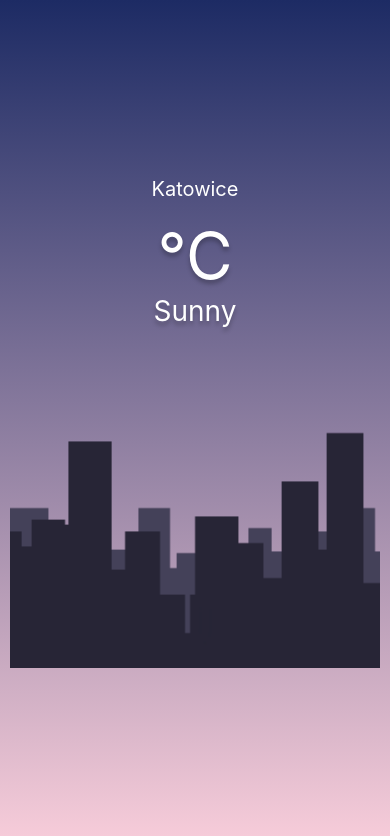
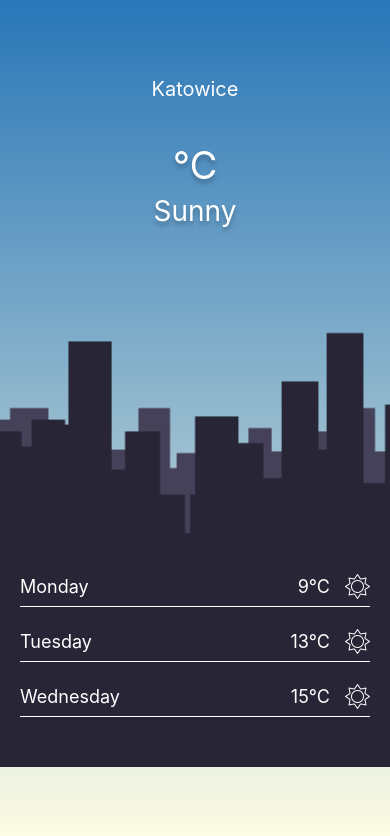
Before and after one commit to hey-gleb/pixel-weather, a React Native app: screen / in a window 390 px wide. Shown: the top 836 px of the page. Built offline with nearby package versions, Linux system fonts and the light colour scheme; no server answers.

Commit message:
Added 3 days weather forecasting

```diff
--- a/src/components/currentWeather/CurrentWeather.tsx
+++ b/src/components/currentWeather/CurrentWeather.tsx
@@ -13,7 +13,10 @@ const CurrentWeather: React.FC<Props> = (props) => {
     const { curWeather } = props;
     return (
         <View style={styles.container}>
-            <Text style={styles.degrees}>{curWeather.degrees}&#8451;</Text>
+            <Text style={styles.degrees}>
+                {curWeather.degrees}
+                <Text style={styles.unit}>&#8451;</Text>
+            </Text>
             <Text style={styles.description}>Sunny</Text>
         </View>
     );
@@ -33,6 +36,10 @@ const styles = StyleSheet.create({
         textShadowOffset: { width: 0, height: 4 },
         textShadowRadius: 4,
     },
+    unit: {
+        fontSize: 38,
+        lineHeight: 44,
+    },
     description: {
         fontSize: 28,
         lineHeight: 34,
--- /dev/null
+++ b/src/components/dayWeather/DayWeather.tsx
@@ -0,0 +1,57 @@
+import React from 'react';
+import { StyleSheet, Text, View, ViewStyle, Image } from 'react-native';
+
+import { WeekDays } from '../../types/days';
+
+export interface Props {
+    style?: ViewStyle;
+    weekDay: WeekDays;
+    degrees: number;
+}
+
+const DayWeather: React.FC<Props> = (props) => {
+    const { style = {}, weekDay, degrees } = props;
+
+    return (
+        <View style={[styles.container, style]}>
+            <Text style={styles.dayName}>{weekDay}</Text>
+            <Text style={styles.degrees}>{degrees}&#8451;</Text>
+            <Image
+                style={styles.icon}
+                // TODO: replace with svg
+                source={require('./images/sun-icon.png')}
+            />
+        </View>
+    );
+};
+
+const styles = StyleSheet.create({
+    container: {
+        height: 40,
+        width: '100%',
+        borderStyle: 'solid',
+        borderBottomColor: '#fff',
+        borderBottomWidth: 1,
+        display: 'flex',
+        flexDirection: 'row',
+        alignItems: 'center',
+    },
+    dayName: {
+        color: '#fff',
+        fontSize: 18,
+        lineHeight: 22,
+        width: '100%',
+    },
+    degrees: {
+        color: '#fff',
+        fontSize: 18,
+        lineHeight: 22,
+    },
+    icon: {
+        width: 25,
+        height: 25,
+        marginLeft: 15,
+    },
+});
+
+export default DayWeather;
--- /dev/null
+++ b/src/components/weekWeather/WeekWeather.tsx
@@ -0,0 +1,57 @@
+import React from 'react';
+import { StyleSheet, View, ViewStyle } from 'react-native';
+
+import DayWeather from '../dayWeather/DayWeather';
+
+import { WeekDays } from '../../types/days';
+
+interface DayWeatherConfig {
+    dayName: WeekDays;
+    degrees: number;
+}
+
+const DAYS_WEATHER_RENDER_LIMIT = 3;
+
+interface Props {
+    style?: ViewStyle;
+    daysWeatherConfigs?: DayWeatherConfig[];
+}
+
+const WeekWeather: React.FC<Props> = (props) => {
+    const { style = {}, daysWeatherConfigs = [] } = props;
+
+    const weekDaysWeather = React.useMemo(() => {
+        return daysWeatherConfigs
+            .splice(0, DAYS_WEATHER_RENDER_LIMIT)
+            .map((config: DayWeatherConfig, index: number) => {
+                return (
+                    <DayWeather
+                        key={index}
+                        style={styles.dayWeather}
+                        weekDay={config.dayName}
+                        degrees={config.degrees}
+                    />
+                );
+            });
+    }, []);
+
+    return <View style={[styles.container, style]}>{weekDaysWeather}</View>;
+};
+
+const styles = StyleSheet.create({
+    container: {
+        width: '100%',
+        height: 200,
+        backgroundColor: '#272536',
+        paddingLeft: 20,
+        paddingRight: 20,
+
+        // TODO move to the parent component
+        marginTop: -1,
+    },
+    dayWeather: {
+        marginBottom: 15,
+    },
+});
+
+export default WeekWeather;
--- a/src/screens/main/Main.tsx
+++ b/src/screens/main/Main.tsx
@@ -7,6 +7,7 @@ import CityName from '../../components/cityName/CityName';
 import CurrentWeather from '../../components/currentWeather/CurrentWeather';
 
 import getWeather from '../../api/getWeather';
+import WeekWeather from '../../components/weekWeather/WeekWeather';
 
 const Main: React.FC = () => {
     const [currentWeather, setCurrentWeather] = useState<number>();
@@ -22,7 +23,10 @@ const Main: React.FC = () => {
     return (
         <View style={styles.container}>
             <LinearGradient
-                colors={['#1D2B64', '#F8CDDA']}
+                // Night
+                // colors={['#1D2B64', '#F8CDDA']}
+                // Day
+                colors={['#2976B8', '#FFFDE4']}
                 style={styles.background}
             />
             <StatusBar style="auto" />
@@ -36,6 +40,23 @@ const Main: React.FC = () => {
                 />
             </View>
             <Image style={styles.image} source={require('./images/city.png')} />
+            <WeekWeather
+                style={styles.weekWeather}
+                daysWeatherConfigs={[
+                    {
+                        dayName: 'Monday',
+                        degrees: 9,
+                    },
+                    {
+                        dayName: 'Tuesday',
+                        degrees: 13,
+                    },
+                    {
+                        dayName: 'Wednesday',
+                        degrees: 15,
+                    },
+                ]}
+            />
         </View>
     );
 };
@@ -59,9 +80,12 @@ const styles = StyleSheet.create({
         paddingBottom: 100,
     },
     image: {
-        width: 370,
+        width: '100%',
         height: 240,
         flexShrink: 0,
+    },
+    weekWeather: {
+        marginTop: -1,
     },
 });
 
--- /dev/null
+++ b/src/types/days.ts
@@ -0,0 +1,8 @@
+export type WeekDays =
+    | 'Monday'
+    | 'Tuesday'
+    | 'Wednesday'
+    | 'Thursday'
+    | 'Friday'
+    | 'Saturday'
+    | 'Sunday';
```
Also changed, not shown: src/components/dayWeather/images/sun-icon.png (added).
